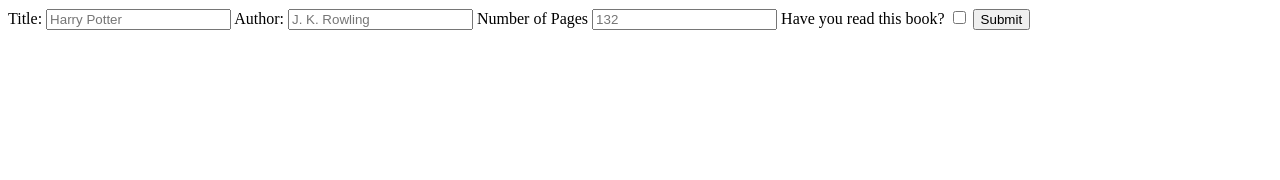
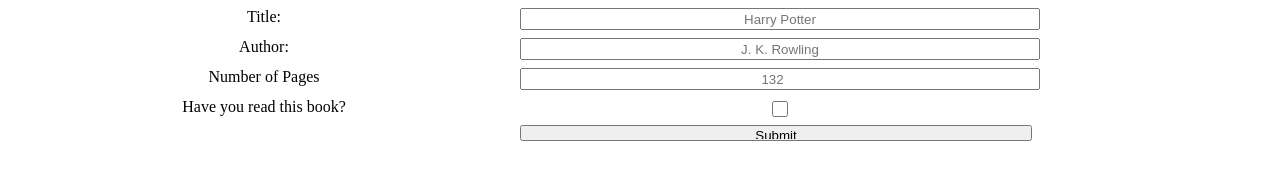
Before and after one commit to basselfares/odin-project-library, a plain HTML site: page index.html in a window 1280 px wide. Drawn offline with Linux system fonts and the light colour scheme.

Commit message:
updated CSS

```diff
--- a/index.html
+++ b/index.html
@@ -13,11 +13,11 @@
     <div class="container1">
         <form class="myForm">
             <label for="title">Title:</label>
-            <input type="text" id="title" placeholder="Harry Potter">
+            <input type="text" id="title" placeholder="Harry Potter" required>
             <label for="author">Author:</label>
-            <input type="text" id="author" placeholder="J. K. Rowling">
+            <input type="text" id="author" placeholder="J. K. Rowling" required>
             <label for="pages">Number of Pages</label>
-            <input type="number" id="pages" placeholder="132">
+            <input type="number" id="pages" placeholder="132" min="1" required>
             <label for="read">Have you read this book?</label>
             <input type="checkbox" id="read" value="Yes">
             <label for="submit"></label>
--- a/style.css
+++ b/style.css
@@ -1,6 +1,23 @@
 .container1 {
     height: 10vh;
 }
+
+form {
+    display: flex;
+    flex-wrap: wrap;
+}
+
+form > * {
+    display: inline-block;
+    height: 2vh;
+    width: 40vw;
+    text-align: center;
+}
+
+form > input {
+    margin-bottom: 1vh;
+}
+
 
 .container2 {
     display: flex;
@@ -15,7 +32,7 @@
     height: 15vh;
     margin-left: 5vw;
     margin-right: 4vw;
-    margin-top: 5vh;
+    margin-top: 20vh;
 }
 .container2 > div > div{
     display: inline-block;
```
